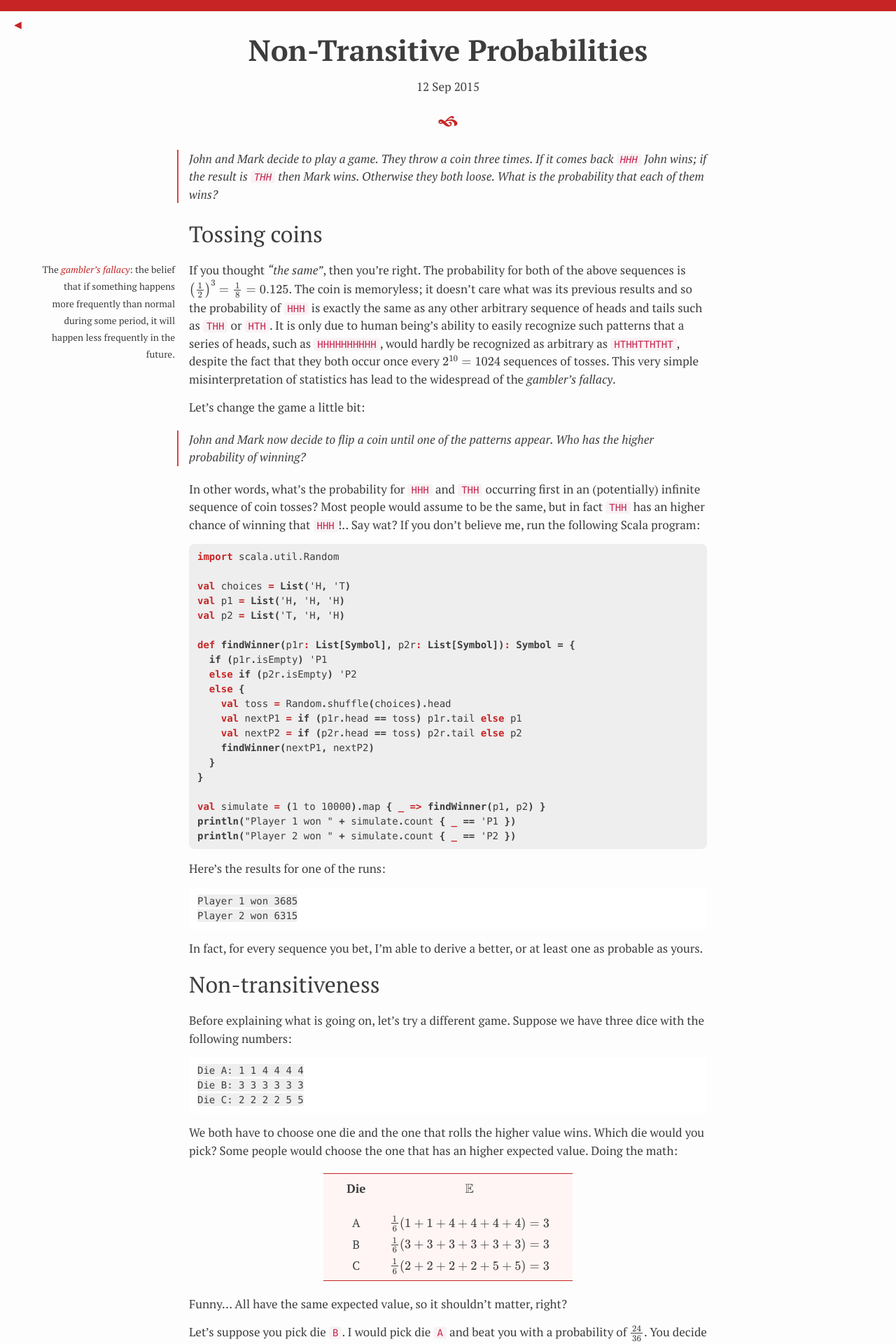
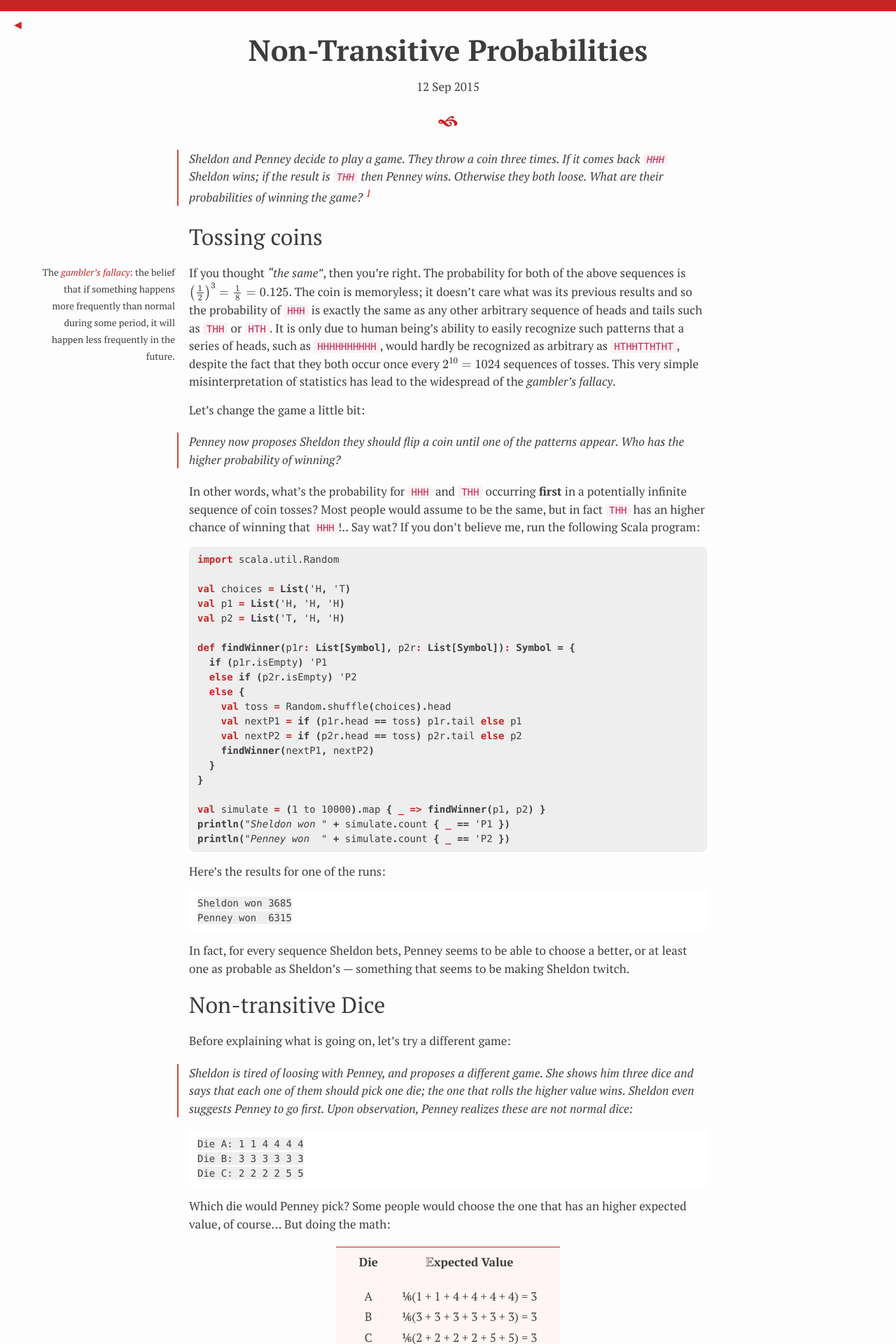
Before and after one commit to hugoferreira/hugoferreira.github.com, a Jekyll site: the page built from _posts/2015-09-12-non-transitive-probabilities.markdown, in a window 1280 px wide. Shown: the top 1920 px of the page at 70% size. Built offline with Jekyll 4.4.1, drawn with Linux system fonts in a browser that asks for light colours; formulas are drawn with MathJax 3; some of the changed text lies outside the part shown.

Commit message:
Continuing the post on non-transitive probabilities

```diff
--- a/_posts/2015-09-12-non-transitive-probabilities.markdown
+++ b/_posts/2015-09-12-non-transitive-probabilities.markdown
@@ -7,7 +7,9 @@
 categories: fun mathematics puzzle
 ---
 
-> John and Mark decide to play a game. They throw a coin three times. If it comes back `HHH` John wins; if the result is `THH` then Mark wins. Otherwise they both loose. What is the probability that each of them wins?
+> Sheldon and Penney decide to play a game. They throw a coin three times. If it comes back `HHH` Sheldon wins; if the result is `THH` then Penney wins. Otherwise they both loose. What are their probabilities of winning the game? [^1]
+
+[^1]: I don't remember where I first learned about this problem, but a good overview of both this and the non-transitive dice can be found in the highly recommended Martin Gardner's "*The Colossal Book of Mathematics: Classic Puzzles, Paradoxes and Problems*".
 
 ## Tossing coins
 
@@ -21,9 +23,9 @@
 
 Let's change the game a little bit:
 
-> John and Mark now decide to flip a coin until one of the patterns appear. Who has the higher probability of winning?
+> Penney now proposes Sheldon they should flip a coin until one of the patterns appear. Who has the higher probability of winning?
 
-In other words, what's the probability for `HHH` and `THH` occurring first in an (potentially) infinite sequence of coin tosses? Most people would assume to be the same, but in fact `THH` has an higher chance of winning that `HHH`!.. Say wat? If you don't believe me, run the following Scala program:
+In other words, what's the probability for `HHH` and `THH` occurring **first** in a potentially infinite sequence of coin tosses? Most people would assume to be the same, but in fact `THH` has an higher chance of winning that `HHH`!.. Say wat? If you don't believe me, run the following Scala program:
 
 {% highlight scala %}
 import scala.util.Random
@@ -44,40 +46,42 @@
 }
 
 val simulate = (1 to 10000).map { _ => findWinner(p1, p2) }
-println("Player 1 won " + simulate.count { _ == 'P1 })
-println("Player 2 won " + simulate.count { _ == 'P2 })
+println("Sheldon won " + simulate.count { _ == 'P1 })
+println("Penney won  " + simulate.count { _ == 'P2 })
 {% endhighlight %}
 
 Here's the results for one of the runs:
 
-    Player 1 won 3685
-    Player 2 won 6315
+    Sheldon won 3685
+    Penney won  6315
 
-In fact, for every sequence you bet, I'm able to derive a better, or at least one as probable as yours.
+In fact, for every sequence Sheldon bets, Penney seems to be able to choose a better, or at least one as probable as Sheldon's — something that seems to be making Sheldon twitch.
 
-## Non-transitiveness
+## Non-transitive Dice
 
-Before explaining what is going on, let's try a different game. Suppose we have three dice with the following numbers:
+Before explaining what is going on, let's try a different game:
+
+> Sheldon is tired of loosing with Penney, and proposes a different game. She shows him three dice and says that each one of them should pick one die; the one that rolls the higher value wins. Sheldon even suggests Penney to go first. Upon observation, Penney realizes these are not normal dice:
 
     Die A: 1 1 4 4 4 4
     Die B: 3 3 3 3 3 3
     Die C: 2 2 2 2 5 5
 
-We both have to choose one die and the one that rolls the higher value wins. Which die would you pick? Some people would choose the one that has an higher expected value. Doing the math:
+Which die would Penney pick? Some people would choose the one that has an higher expected value, of course... But doing the math:
 
-| Die | $\mathbb{E}$                              |
-|:---:|:-----------------------------------------:|
-|  A  | $\frac{1}{6}(1 + 1 + 4 + 4 + 4 + 4) = 3$  |
-|  B  | $\frac{1}{6}(3 + 3 + 3 + 3 + 3 + 3) = 3$  |
-|  C  | $\frac{1}{6}(2 + 2 + 2 + 2 + 5 + 5) = 3$  |
-|-----|-------------------------------------------|
+| Die | $\mathbb{E}$xpected Value |
+|:---:|:-----------------------------:|
+|  A  | ⅙(1 + 1 + 4 + 4 + 4 + 4) = 3  |
+|  B  | ⅙(3 + 3 + 3 + 3 + 3 + 3) = 3  |
+|  C  | ⅙(2 + 2 + 2 + 2 + 5 + 5) = 3  |
+|-----|-------------------------------|
 
 Funny... All have the same expected value, so it shouldn't matter, right?
 
-Let's suppose you pick die `B`. I would pick die `A` and beat you with a probability of $\frac{24}{36}$. You decide to pick `A` then. That's fine, I'll pick `C` and win with odds of 20:16. Want to pick `C` then? Sure, I'll go for `B` and you'll win just one third of the throws.
+Let's suppose Penney picks die `B`. Sheldon would pick die `A` and beat her with a probability of ⅔. Penney decides to pick `A` then. That's fine, Sheldon picks `C` and wins with odds of 5:4. Penney is furious and picks `C`! He goes for `B` and wins two thirds of the throws. *Bazinga*!
 
 <div class="sidenote" markdown="1">
-Recall that a binary relation $R$ over a set $X$ is transitive *iff* $aRb \wedge bRc \implies aRc$.
+Recall that a binary relation $R$ over a set $X$ is transitive *iff* $\forall_{a,b,c~\in~X}: aRb \wedge bRc \rightarrow aRc$.
 </div>
 
 That's strange, isn't it? There's not *best die*; just because `A` is a better die than `B`, and `B` than `C`, it doesn't mean that `A` will be better than `C`. In fact, it will loose most of the times. Behold an example of *non-transitive* probabilities! As always, we can check our sanity with a small Scala program:
@@ -106,4 +110,72 @@
     B (6650) vs C (3350)
     C (5586) vs A (4414)
 
+In fact, it's very easy to check this out. There are always $6^2 = 36$ possible outcomes in each pair of throws. In `A` vs `B`, `A` wins when it rolls a 4 (24 combinations) and looses when it rolls a 1 (12 combinations). In `C` vs `B`, `C` only wins when it rolls a 5 (12 combinations). In `C` vs `A`, a 2 will win against a 1 (8 combinations), and a 5 will win against everything else (12 combinations).
+
+Wikipedia has a nice section of [non-transitive dice](https://en.wikipedia.org/wiki/Nontransitive_dice), including a 4 dice set invented by Bradley Efron, where there's always a die that beats another one with a probability of ⅔:
+
+    Die A: 4, 4, 4, 4, 0, 0
+    Die B: 3, 3, 3, 3, 3, 3
+    Die C: 6, 6, 2, 2, 2, 2
+    Die D: 5, 5, 5, 1, 1, 1
+
+It's easy to check that P(A>B) = P(B>C) = P(C>D) = P(D>A).
+
+## Penney's game
+
+Back to tossing coins, why does `THH` occurs first than `HHH`? Let's examine ten runs:
+
+| Run | Sequence | Winner|
+|:---:|:---------|------:|
+|  0  | T T T T T T T T H T **T H H** | Penney |
+|  1  | H T T H **T H H**  | Penney |
+|  2  | **H H H** | Sheldon |
+|  3  | T H T **T H H** | Penney |
+|  4  | **H H H** | Sheldon |
+|  5  | T H T **T H H** | Penney |
+|  6  | H H T T T T T **T H H** | Penney |
+|  7  | H H **T H H** | Penney |
+|  8  | **T H H** | Penney |
+|  9  | **T H H** | Penney |
+
+<div class="sidenote" markdown="1">
+By now it should be evident to the reader the reason Penny seems misspelled.
+</div>
+
+Spot the pattern? The only way Sheldon wins is if `HHH` occurs right from the beginning. Otherwise, as soon as a `T` comes out, Penney will (eventually) win. `THH` may be regarded here as a kind of *prefix* of `HHH`.
+
+The fact that the game now ends whenever one of them **first completes a certain sequence**, does indeed introduce a kind of **memory**; not in the coins *per se*, but in the game! Wondering about *non-transitiveness* in this game? Well, Sheldon realized he could win Penney's `THH` by betting on `TTH`:
+
+| Run | Sequence | Winner|
+|:---:|:---------|------:|
+|  0  | **T H H**  | Penney  |
+|  1  | T H T H T **T T H**  | Sheldon |
+|  2  | **T H H**  | Penney |
+|  3  | T H **T T H**  | Sheldon |
+|  4  | H **T H H**  | Penney |
+|  5  | **T T H**  | Sheldon |
+|  6  | T T **T T H**  | Sheldon |
+|  7  | H **T H H**  | Penney |
+|  8  | H T T **T T H**  | Sheldon |
+|  9  | T **T T H**  | Sheldon |
+
+It was a close call, but near the theoretical probability of ⅔ that Sheldon calculated. Is there anything Penney can do to win Sheldon's bet? Well, yes... Here's the complete table of best choices:
+
+| Player 1 | Player 2 |	Odds in favor of P2    |
+|:--------:|:------:|:----------------------:|
+| HHH |	THH	| 7:1 |
+| HHT	| THH	| 3:1 |
+| HTH	| HHT	| 2:1 |
+| HTT	| HHT	| 2:1 |
+| THH	| TTH	| 2:1 |
+| THT	| TTH	| 2:1 |
+| TTH	| HTT	| 3:1 |
+| TTT	| HTT |	7:1 |
+
+A rule of thumb is to end the betting sequence with the first two opponent's choices, and begin it with the opposite of the last choice. An intuitive explanation for this result given in [Wikipedia](https://en.wikipedia.org/wiki/Penney%27s_game) is that:
+
+> ...in any case that the sequence is not immediately the first player's choice, the chances for the first player getting their sequence-beginning, the opening two choices, are usually the chance that the second player will be getting their full sequence. So the second player will most likely "finish before" the first player.
+
 To be continued...
+
+---
--- a/_sass/_syntax-highlighting.scss
+++ b/_sass/_syntax-highlighting.scss
@@ -31,7 +31,7 @@
     .kr    {  font-weight: bold } // Keyword.Reserved
     .kt    {  font-weight: bold } // Keyword.Type
     .m     {  } // Literal.Number
-    .s     {  } // Literal.String
+    .s     { font-style: italic } // Literal.String
     .na    {  } // Name.Attribute
     .nb    {  } // Name.Builtin
     .nc    {  font-weight: bold } // Name.Class
```
